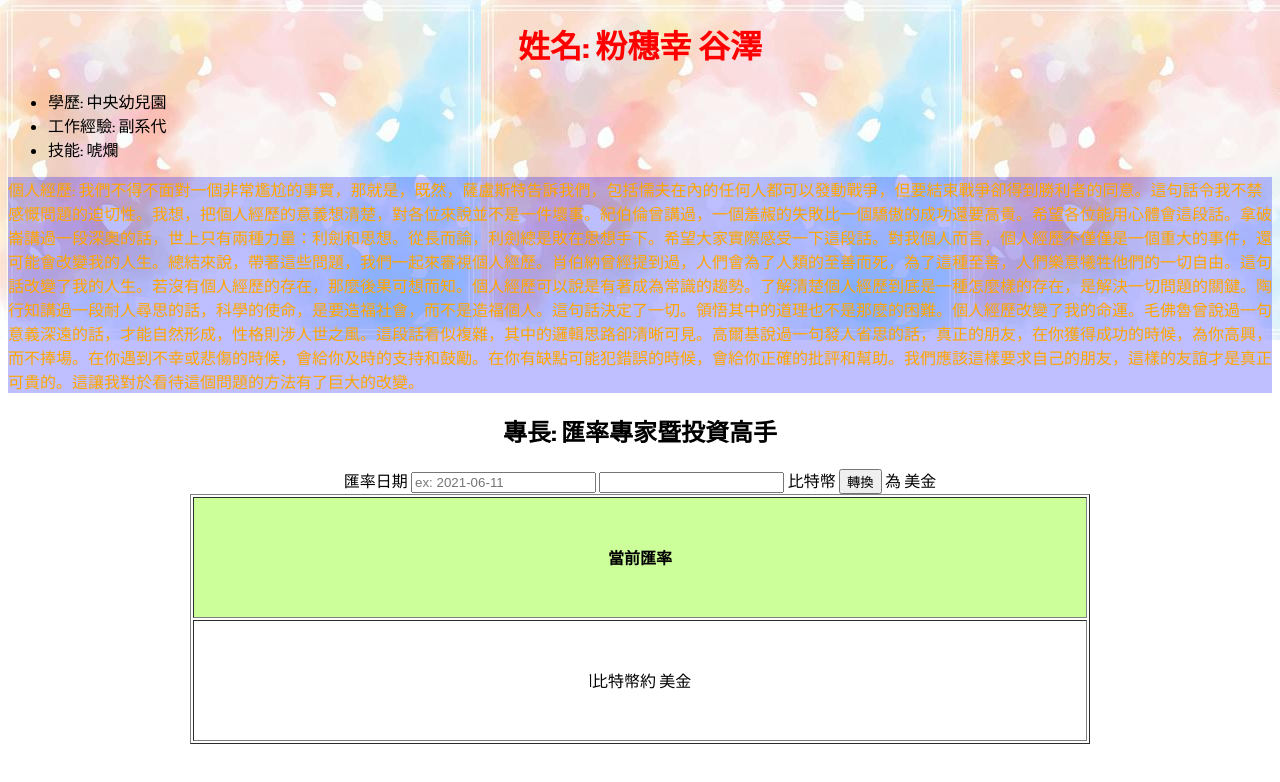
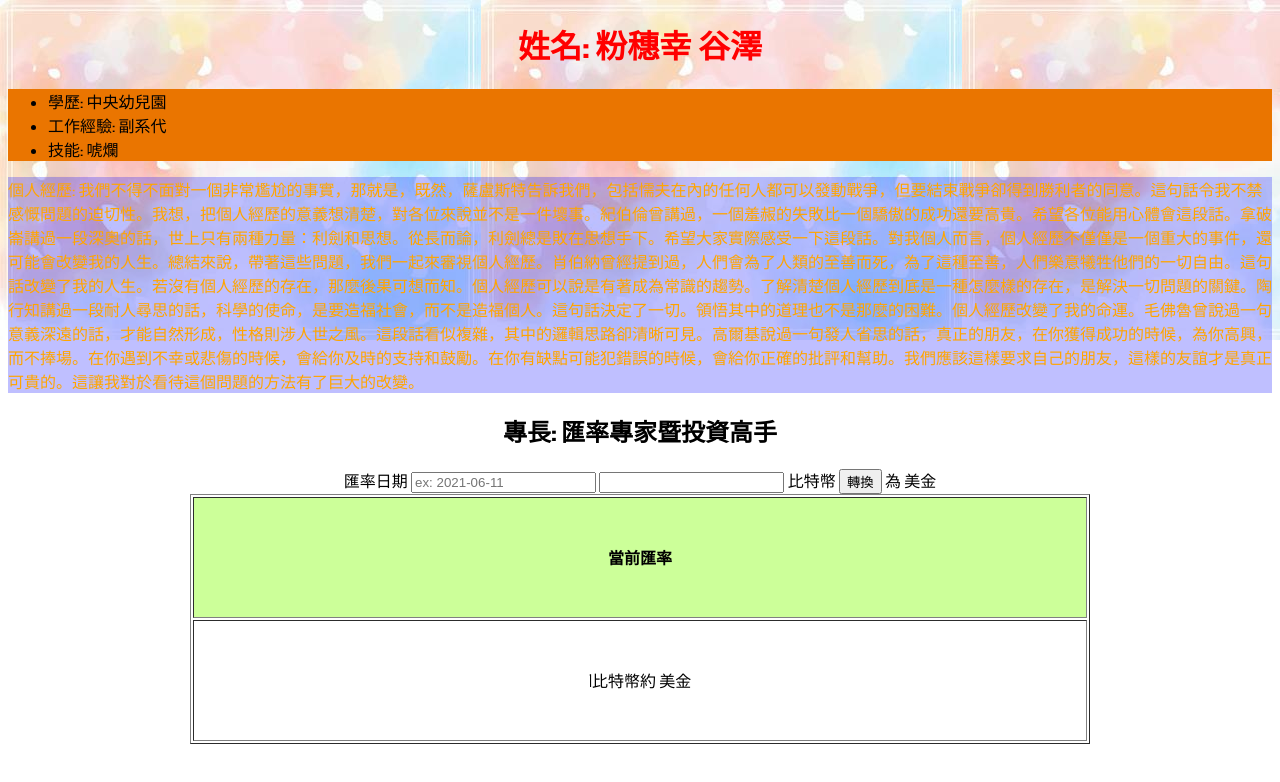
Before and after one commit to yasklop/yasklop.github.io, a plain HTML site: page index.html in a window 1280 px wide. In both pictures the pointer is over the element 640 px from the left and 124 px from the top of the page. Drawn offline with Linux system fonts and the light colour scheme.

Commit message:
Update index.html

```diff
--- a/index.html
+++ b/index.html
@@ -18,6 +18,9 @@
       .line {
 	      background: rgba(0, 0, 255, 0.25);
 	      color: orange;
+	    }
+      ul:hover {
+	      background-color: #EA7500;
 	    }
     </style>
 	<script>
```
